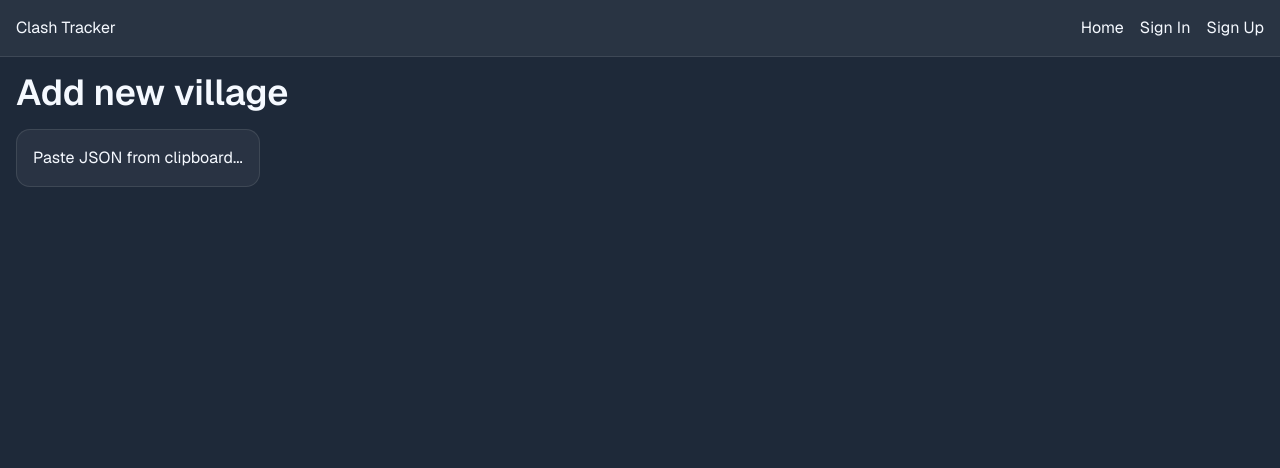
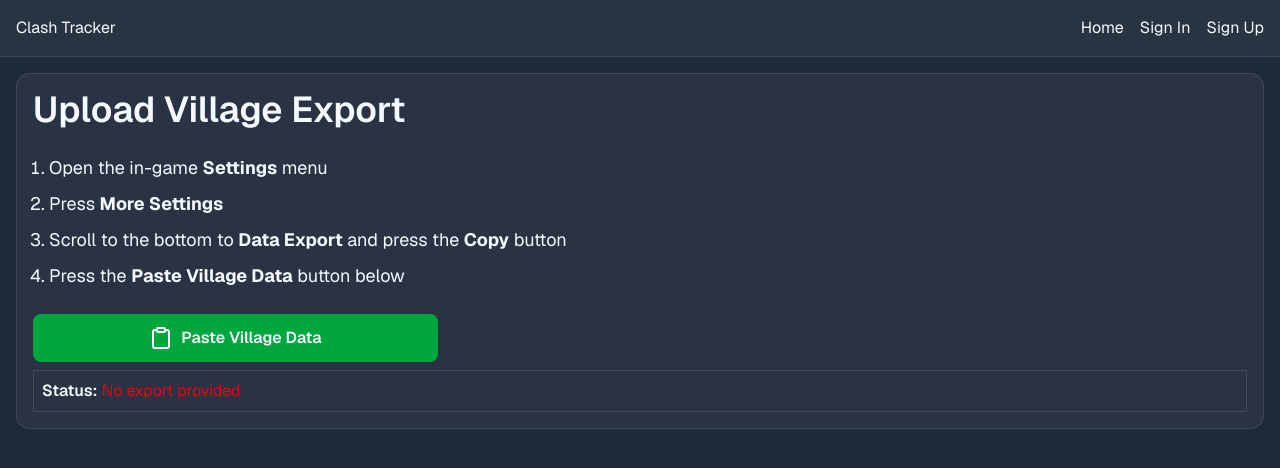
Before and after one commit to valanidev/clash-tracker, a Next.js app: page /tracker/new in a window 1280 px wide. Shown: the top 468 px of the page. Built offline with nearby package versions, Linux system fonts and the light colour scheme; no server answers.

Commit message:
Update village upload page

```diff
--- a/app/(account)/actions.ts
+++ b/app/(account)/actions.ts
@@ -165,6 +165,7 @@ export const setPassword = async (
 }
 
 // Actions for village management
+
 export const addVillage = async (
   clashData: ClashData,
 ): Promise<ActionResult> => {
--- a/app/(account)/components/LinkButton.tsx
+++ b/app/(account)/components/LinkButton.tsx
@@ -7,7 +7,7 @@ type LinkButtonProps = {
   text: string
   target?: string
   icon?: ReactNode
-  type?: 'default' | 'danger' | 'success'
+  style?: 'default' | 'danger' | 'success'
   className?: string
   onClick?: () => void
 }
@@ -16,21 +16,23 @@ const LinkButton = ({
   target,
   text,
   icon,
-  type = 'default',
+  style = 'default',
   className,
   onClick,
-}: LinkButtonProps) => {
+  ...props
+}: React.ComponentProps<'a'> & LinkButtonProps) => {
   return (
     <a
       href={target}
       className={cn(
         'alert flex cursor-default justify-center bg-teal-600 font-semibold text-nowrap transition-colors duration-100',
-        type === 'default' && 'bg-blue-500 hover:bg-blue-600',
-        type === 'danger' && 'bg-red-500 hover:bg-red-600',
-        type === 'success' && 'bg-green-600 hover:bg-green-700',
+        style === 'default' && 'bg-blue-500 hover:bg-blue-600',
+        style === 'danger' && 'bg-red-500 hover:bg-red-600',
+        style === 'success' && 'bg-green-600 hover:bg-green-700',
         className,
       )}
       onClick={onClick}
+      {...props}
     >
       {icon && <span className="mr-2">{icon}</span>} {text}
     </a>
--- a/app/(account)/components/VillagesViewer.tsx
+++ b/app/(account)/components/VillagesViewer.tsx
@@ -54,7 +54,7 @@ const VillageViewer = async () => {
                 target={`/tracker/delete/${tag}`}
                 text="Delete"
                 icon={<Trash />}
-                type="danger"
+                style="danger"
               />
             </div>
           </div>
--- a/app/(account)/components/buttons/VillageDeleteButtons.tsx
+++ b/app/(account)/components/buttons/VillageDeleteButtons.tsx
@@ -26,7 +26,7 @@ const VillageDeleteButtons = ({ tag }: { tag: string }) => {
       <div className="grid gap-2 md:grid-cols-2">
         <LinkButton
           text="Delete"
-          type="danger"
+          style="danger"
           icon={<Trash />}
           onClick={handleDelete}
         />
--- a/app/(account)/components/dialogs/EmailDialog.tsx
+++ b/app/(account)/components/dialogs/EmailDialog.tsx
@@ -53,7 +53,7 @@ const EmailDialog = ({ className }: { className?: string }) => {
         <LinkButton
           text="Change Email"
           icon={<AtSign />}
-          type="default"
+          style="default"
           className={className}
         />
       </DialogTrigger>
--- a/app/(account)/components/dialogs/PasswordDialog.tsx
+++ b/app/(account)/components/dialogs/PasswordDialog.tsx
@@ -83,7 +83,7 @@ const EmailDialog = ({ className }: { className?: string }) => {
         <LinkButton
           text="Change Password"
           icon={<Lock />}
-          type="default"
+          style="default"
           className={className}
         />
       </DialogTrigger>
--- a/app/(account)/components/dialogs/UsernameDialog.tsx
+++ b/app/(account)/components/dialogs/UsernameDialog.tsx
@@ -51,7 +51,7 @@ const UsernameDialog = ({ className }: { className?: string }) => {
   return (
     <Dialog>
       <DialogTrigger asChild>
-        <LinkButton text="Change Username" icon={<User />} type="default" />
+        <LinkButton text="Change Username" icon={<User />} style="default" />
       </DialogTrigger>
       <DialogContent className="sm:max-w-106.25">
         <form
--- a/app/(account)/me/page.tsx
+++ b/app/(account)/me/page.tsx
@@ -1,10 +1,9 @@
 import { getCurrentUser } from '@/app/(auth)/core/currentUser'
 import LinkButton from '../components/LinkButton'
-import { Plus, X } from 'lucide-react'
+import { Plus } from 'lucide-react'
 import VillagesViewer from '../components/VillagesViewer'
 import Separator from '../components/Separator'
 import ProfileUpdateButtons from '../components/ProfileUpdateButtons'
-import ChangeDataForm from '../components/ChangeDataForm'
 
 const AccountPage = async () => {
   const user = await getCurrentUser({
@@ -32,7 +31,7 @@ const AccountPage = async () => {
           target="/tracker/new"
           text="Add a new village"
           icon={<Plus />}
-          type="success"
+          style="success"
         />
       </div>
 
--- a/app/(account)/tracker/new/ClipboardReader.tsx
+++ /dev/null
@@ -1,104 +0,0 @@
-'use client'
-
-import { ClashData } from '@/types/clash'
-import { useState } from 'react'
-import { addVillage } from '../../actions'
-import { ActionResult } from '@/types/utils'
-import ActionMessage from '@/components/ui/ActionMessage'
-import Link from 'next/link'
-
-const isDataValid = (data: string) => {
-  if (!data) return false
-  if (data.trim() === '') return false
-  let jsonData
-  try {
-    jsonData = JSON.parse(data)
-  } catch {
-    return false
-  }
-
-  if (jsonData.tag === undefined || jsonData.timestamp === undefined) {
-    return false
-  }
-  if (jsonData.buildings === undefined || jsonData.traps === undefined) {
-    return false
-  }
-  if (jsonData.buildings2 === undefined || jsonData.traps2 === undefined) {
-    return false
-  }
-
-  return true
-}
-
-const ClipboardReader = () => {
-  const [data, setData] = useState<ClashData | null>(null)
-  const [error, setError] = useState<string | null>(null)
-  const [loading, setLoading] = useState(false)
-
-  const [result, setResult] = useState<ActionResult | null>(null)
-
-  const handlePaste = async () => {
-    setResult(null)
-    setError(null)
-    setLoading(true)
-
-    try {
-      const text = await navigator.clipboard.readText()
-      if (!text) {
-        throw new Error('Clipboard is empty')
-      }
-      if (!isDataValid(text)) {
-        throw new Error('The content provided is not valid game data')
-      }
-      const parsed = JSON.parse(text)
-      setData(parsed)
-    } catch (e) {
-      setError(String(e))
-      setData(null)
-    } finally {
-      setLoading(false)
-    }
-  }
-
-  const handleUpload = async (data: ClashData) => {
-    setLoading(true)
-    const res = await addVillage(data)
-    setResult(res)
-    setLoading(false)
-  }
-
-  return (
-    <div>
-      <button className="box p-2" onClick={handlePaste} disabled={loading}>
-        Paste JSON from clipboard...
-      </button>
-      {error && <div className="mt-2 text-red-500">{error}</div>}
-      {data && (
-        <>
-          <h2 className="mt-2 font-semibold">Your tag: {data.tag} </h2>
-          <button
-            onClick={() => handleUpload(data)}
-            className="rounded-xl bg-lime-700 px-4 py-2 text-white hover:bg-lime-800 disabled:bg-lime-900"
-            disabled={loading}
-          >
-            {loading ? 'Loading...' : 'Add this village'}
-          </button>
-          {result && <ActionMessage actionResult={result} />}
-          {result && result.success && (
-            <Link
-              href={`/tracker/${data.tag.replace('#', '')}`}
-              className="font-semibold text-blue-500 underline"
-            >
-              view village
-            </Link>
-          )}
-          <pre className="mt-2 rounded-lg bg-white/5 p-2">
-            {JSON.stringify(data, null, 2)}
-          </pre>
-        </>
-      )}
-    </div>
-  )
-}
-
-export default ClipboardReader
--- /dev/null
+++ b/app/(account)/tracker/new/VillageUploader.tsx
@@ -0,0 +1,106 @@
+'use client'
+
+import { useState } from 'react'
+import LinkButton from '../../components/LinkButton'
+
+import { Clipboard } from 'lucide-react'
+import { addVillage } from '../../actions'
+import { ActionResult } from '@/types/utils'
+import AlertMessage from '@/components/AlertMessage'
+
+const isDataValid = (data: string) => {
+  if (!data) return false
+  if (data.trim() === '') return false
+  let jsonData
+  try {
+    jsonData = JSON.parse(data)
+  } catch {
+    return false
+  }
+
+  if (jsonData.tag === undefined || jsonData.timestamp === undefined) {
+    return false
+  }
+  if (jsonData.buildings === undefined || jsonData.traps === undefined) {
+    return false
+  }
+  if (jsonData.buildings2 === undefined || jsonData.traps2 === undefined) {
+    return false
+  }
+
+  return true
+}
+
+const VillageUploader = () => {
+  const [data, setData] = useState<ActionResult | null>()
+  const [uploadStatus, setUploadStatus] = useState<ActionResult | null>(null)
+
+  const handlePaste = async () => {
+    setData(null)
+    try {
+      const text = await navigator.clipboard.readText()
+      if (!text) {
+        setData({
+          success: false,
+          message: 'Clipboard is empty',
+        })
+        return
+      }
+      if (!isDataValid(text)) {
+        setData({
+          success: false,
+          message: 'The content provided is not valid game data',
+        })
+        return
+      }
+
+      const parsed = JSON.parse(text)
+      setData({ success: true, data: parsed, message: 'Success' })
+    } catch (e) {
+      setData({ success: false, message: String(e) })
+    }
+  }
+
+  const handleUpload = async () => {
+    if (!data || !data.success || !data.data) return
+    const res = await addVillage(data.data)
+    setUploadStatus(res)
+  }
+
+  return (
+    <>
+      <LinkButton
+        icon={<Clipboard />}
+        text="Paste Village Data"
+        style="success"
+        className="md:max-w-1/3"
+        onClick={handlePaste}
+      />
+      <div className="mt-2 border p-2">
+        <p>
+          <span className="font-semibold">Status:</span>{' '}
+          <span
+            className={data && data.success ? 'text-green-600' : 'text-red-600'}
+          >
+            {data ? data?.message : 'No export provided'}
+          </span>
+        </p>
+      </div>
+
+      {data && data.success && (
+        <div>
+          <LinkButton text="Upload" className="mt-4" onClick={handleUpload} />
+          {uploadStatus && (
+            <AlertMessage
+              message={uploadStatus.message ? uploadStatus.message : ''}
+              type={uploadStatus.success ? 'success' : 'error'}
+              className="mt-2"
+            />
+          )}
+        </div>
+      )}
+    </>
+  )
+}
+
+export default VillageUploader
--- a/app/(account)/tracker/new/page.tsx
+++ b/app/(account)/tracker/new/page.tsx
@@ -1,12 +1,26 @@
-import ClipboardReader from './ClipboardReader'
+import VillageUploader from './VillageUploader'
 
 const NewPage = () => {
   return (
-    <div>
-      <h1>Add new village</h1>
-      <section className="mt-4">
-        <ClipboardReader />
-      </section>
+    <div className="box">
+      <h1>Upload Village Export</h1>
+      <ol className="my-6 ml-4 list-decimal space-y-2 text-lg">
+        <li>
+          Open the in-game <b>Settings</b> menu
+        </li>
+        <li>
+          Press <b>More Settings</b>
+        </li>
+        <li>
+          Scroll to the bottom to <b>Data Export</b> and press the <b>Copy</b>{' '}
+          button
+        </li>
+        <li>
+          Press the <b>Paste Village Data</b> button below
+        </li>
+      </ol>
+
+      <VillageUploader />
     </div>
   )
 }
```
